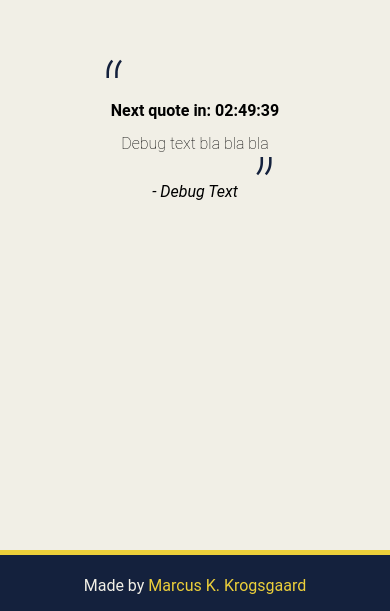
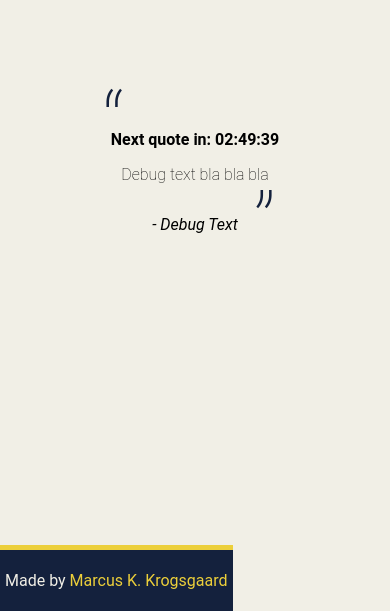
Before and after one commit to MKKrogsgaard/Quote-of-the-day, a website: page public/index.html in a window 390 px wide. Shown: the part 233-844 px from the top of the page. Drawn offline with nearby package versions, Linux system fonts and the light colour scheme; no server answers; a web font is replaced by a local one.

Commit message:
Footer continues to be annoying

```diff
--- a/public/style.css
+++ b/public/style.css
@@ -123,8 +123,9 @@
     }
 
     .footer-single-line {
-        padding-bottom: env(safe-area-inset-bottom);
-        position: sticky;
+        position: fixed;
+        left: 0px;
+        bottom: 0px;
     }
 
     .content {
@@ -132,7 +133,7 @@
     }
 
     blockquote {
-        padding: 0.9rem 1rem;
+        padding: 1rem 1rem;
         font-size: 1rem;
     }
 
```
